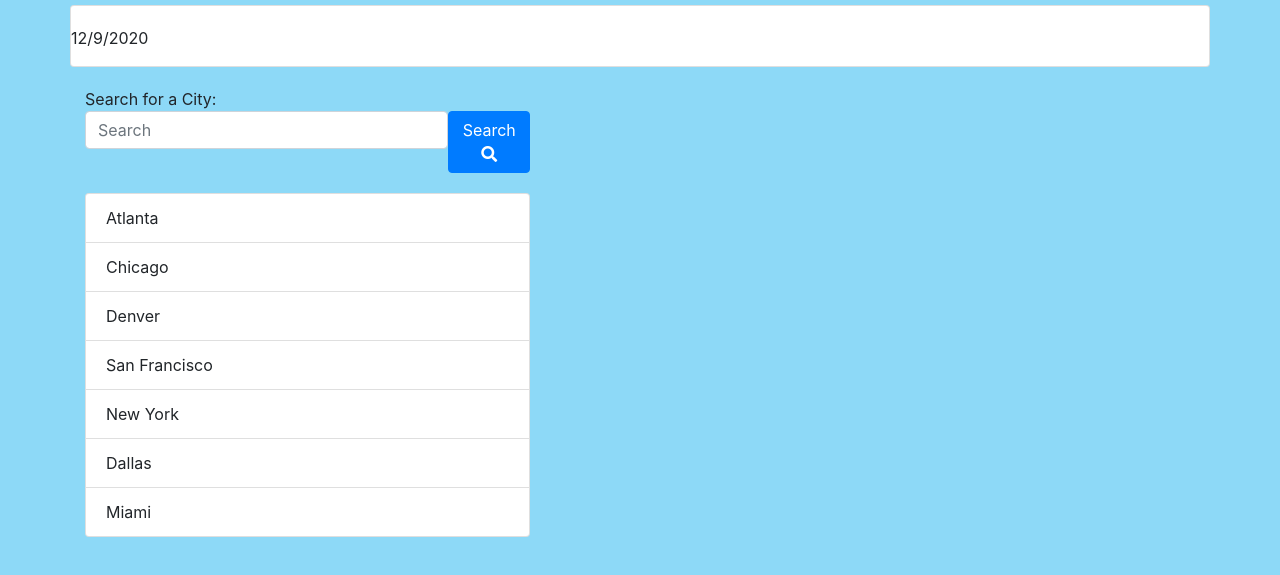
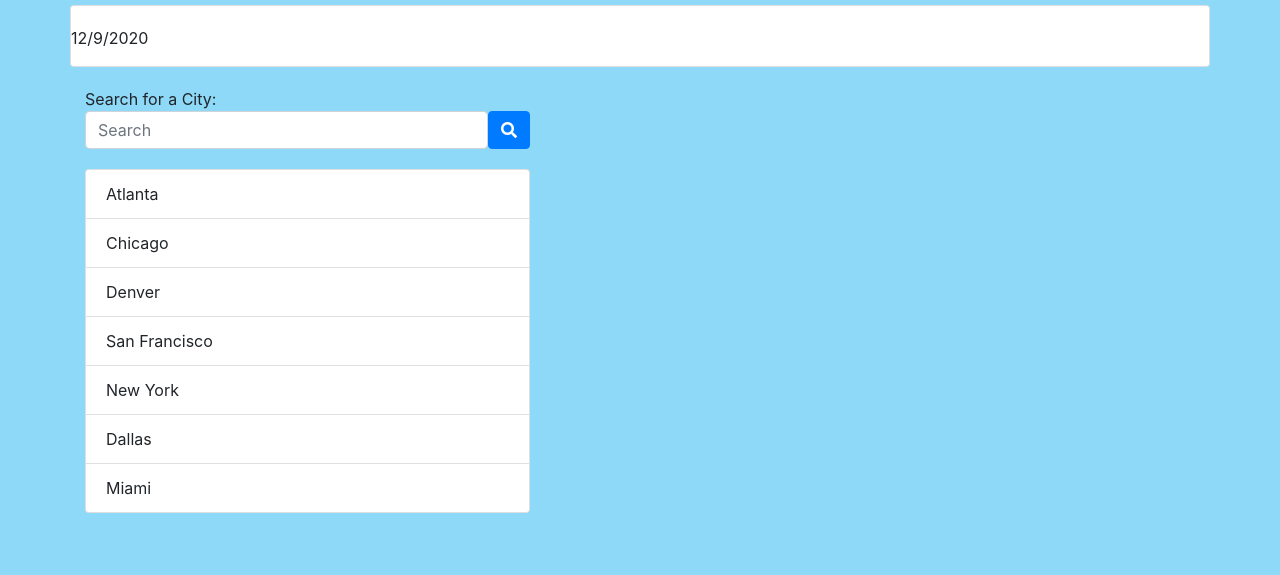
Before and after one commit to dsmooke/weather-dashboard, a plain HTML site: page index.html in a window 1280 px wide. Shown: the part 51-626 px from the top of the page. Drawn offline with nearby package versions, Linux system fonts and the light colour scheme; no server answers.

Commit message:
removed search word from search button, only magnifying glass icon remains

```diff
--- a/index.html
+++ b/index.html
@@ -31,6 +31,7 @@
             <div class="city"></div>
             <div id="currentDay"></div>
             <div class="temp"></div>
+            <div class="tempF"></div>
             <div class="humidity"></div>
             <div class="wind"></div>
             <div class="uv-index"></div>
@@ -45,7 +46,7 @@
         <form class="d-flex">
           <input class="form-control me-2" type="search" placeholder="Search" >
 
-          <button class="btn btn-primary" type="submit">Search<i class="fas fa-search"></i></button>
+          <button class="btn btn-primary" type="submit"><i class="fas fa-search"></i></button>
         </form>
 
 
```
Also changed, not shown: assets/css/style.css (line endings or trailing spaces).
